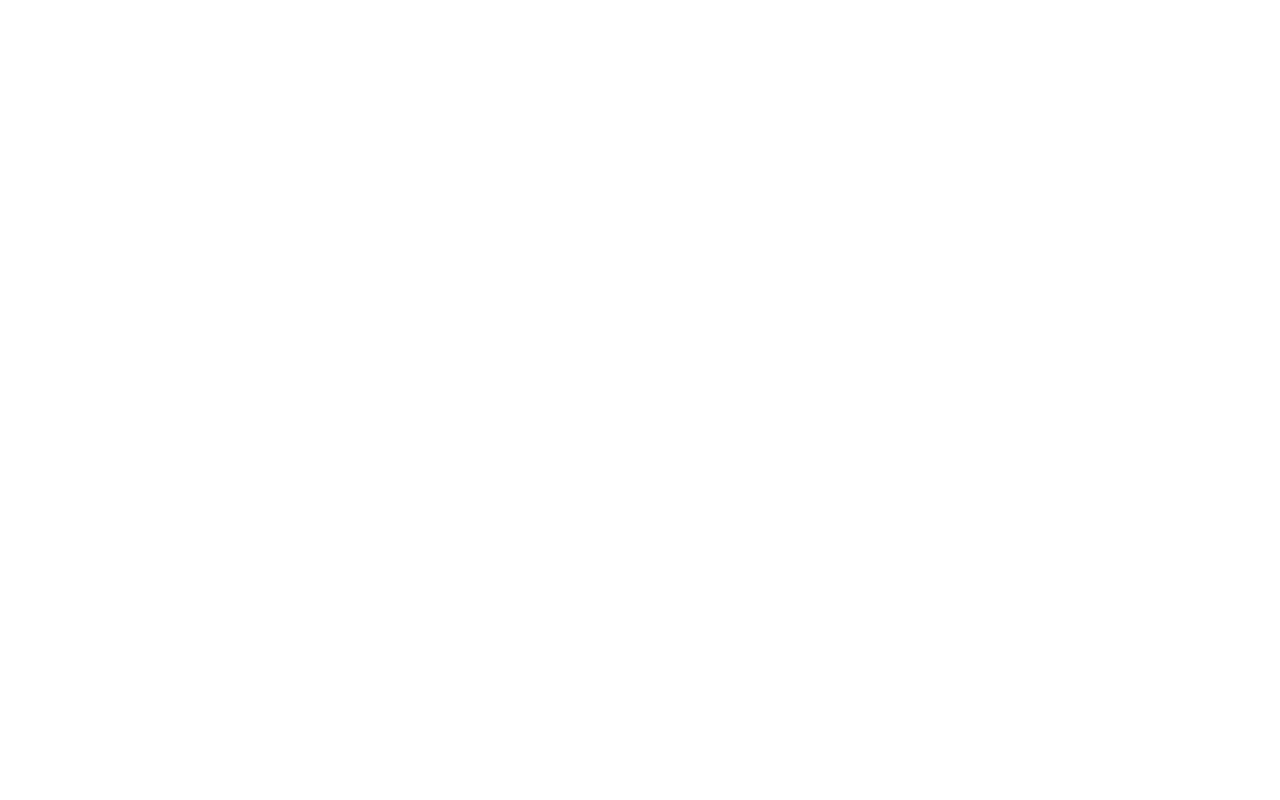
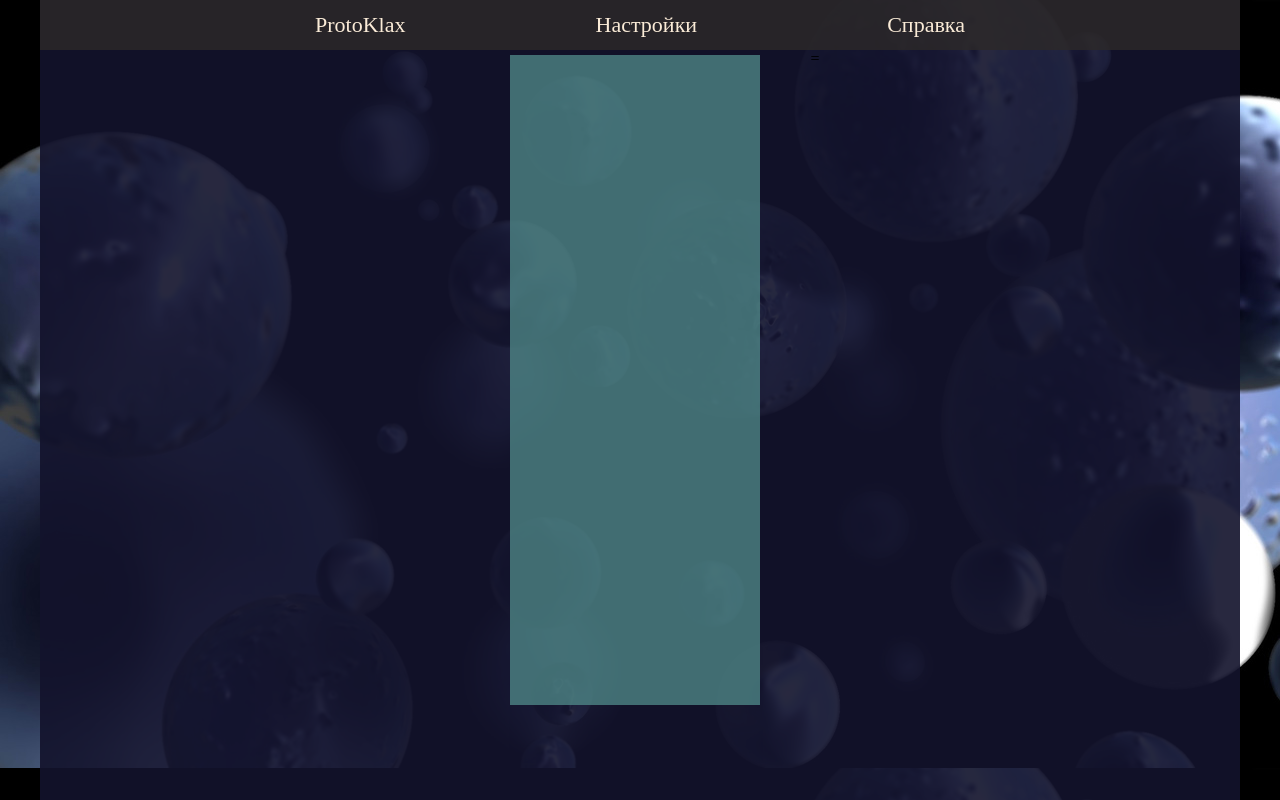
Before and after one commit to V-Ivanich/Klax, a plain HTML site: page index.html in a window 1280 px wide. Drawn offline with Linux system fonts and the light colour scheme.

Commit message:
begin project

```diff
--- a/code/script.js
+++ b/code/script.js
@@ -0,0 +1,2 @@
+
+const shar = document.querySelector('.work_place');
--- a/index.html
+++ b/index.html
@@ -12,15 +12,27 @@
 <body>
 
   <div class="main">
-    <div class="header"></div>
-
-    <div class="left"></div>
-
-    <div class="main_body">
-      <div class="work_place"></div>
+    <div class="header">
+      <div class="logo"></div>
+      <div class="menuDiv">
+        <a href="#" class="menu">ProtoKlax</a>
+        <a href="#" class="menu">Настройки</a>
+        <a href="#" class="menu">Справка</a>
+      </div>
+      <div class="social"></div>
     </div>
 
-    <div class="right"></div>
+    <div class="cont_main">
+
+      <div class="left"></div>
+
+      <div class="main_body">
+        <div class="work_place"></div>
+      </div> =
+
+      <div class="right"></div>
+
+    </div>
 
   </div>
   <script src="/code/script.js"></script>
--- a/style/style.css
+++ b/style/style.css
@@ -0,0 +1,59 @@
+* {
+  margin: 0;
+  padding: 0;
+}
+
+body {
+  height: 100%;
+  width: 100%;
+  background-attachment: fixed;
+  background-image: url(../img/bg.jpg);
+}
+
+.header {
+  display: flex;
+  height: 50px;
+  background-color: rgba(44, 40, 40, 0.829);
+  justify-content: space-between;
+}
+
+.main {
+  max-width: 1200px;
+  margin: 0 auto;
+  background-color: rgba(19, 19, 44, 0.911);
+  height: 800px;
+}
+
+.menuDiv {
+  width: 70%;
+  display: inline-flex;
+  justify-content: space-around;
+  align-items: center;
+}
+
+.menu {
+  text-decoration: none;
+  color: antiquewhite;
+  text-align: center;
+  margin: 0 30px;
+  font-size: 22px;
+}
+
+.cont_main {
+  display: flex;
+  justify-content: center;
+}
+
+.work_place {
+  background-color: rgba(78, 133, 133, 0.801);
+  width: 250px;
+  height: 650px;
+  margin: 5px 50px;
+  display: inline-flex;
+}
+
+.shar {
+  width: 50px;
+  height: 50px;
+  border: 1px solid black;
+}
```
Also changed, not shown: img/bg.jpg (added).
